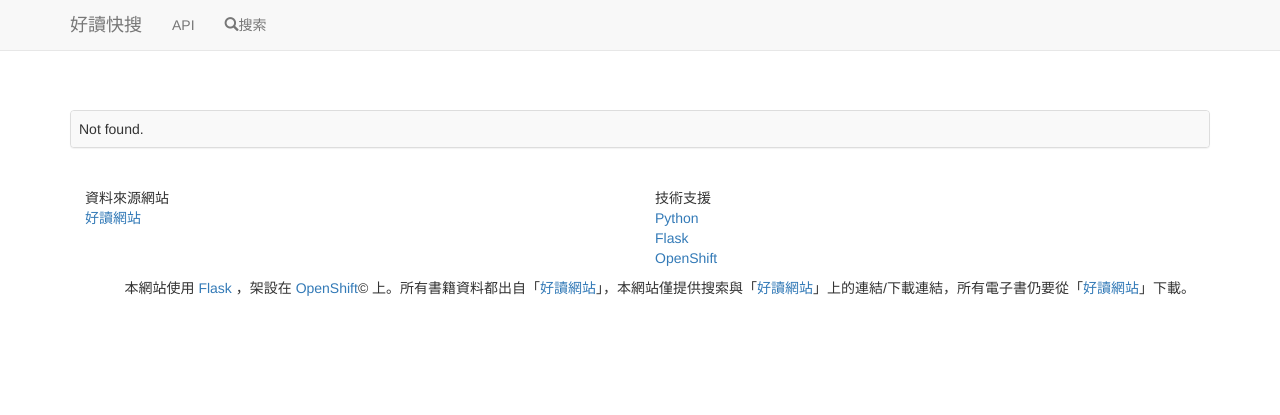
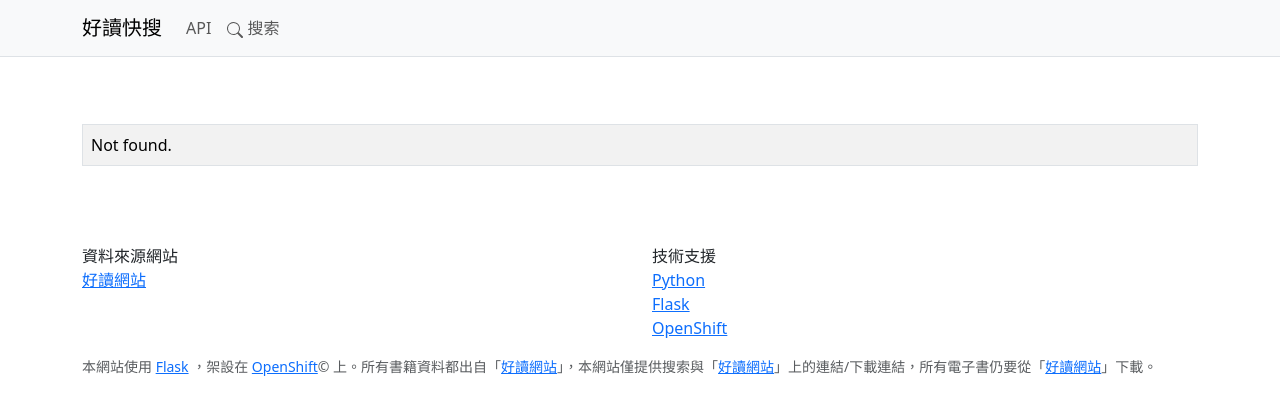
Before and after one commit to elleryq/haodooscraper, a Flask app: page / in a window 1280 px wide. Shown: the top 415 px of the page. Run offline with Flask 3, Linux system fonts and the light colour scheme; some libraries are stand-ins or nearby versions.

Commit message:
Replace Flask-Bootstrap with Bootstrap 5 and drop dead analytics
All Python dependencies were already at their latest releases. The
remaining stale piece was Flask-Bootstrap (last release 2017), which
made every page load Bootstrap 3.3.7 and jQuery 1.12.4, both with
known XSS CVEs.

- Remove Flask-Bootstrap (and its deps dominate, visitor)
- base.html is now a standalone layout loading Bootstrap 5.3.8 from
  jsDelivr with SRI hashes; no jQuery
- Port navbar, search modal, table and pager to Bootstrap 5 classes;
  replace the glyphicon with an inline SVG search icon
- Remove the Universal Analytics snippet (UA was shut down in 2023)
- Fix an unclosed <li> in the footer

Closes #9

Co-Authored-By: Claude Opus 5.5 <noreply@anthropic.com>

```diff
--- a/pyproject.toml
+++ b/pyproject.toml
@@ -9,7 +9,6 @@ dependencies = [
     "cryptography>=46.0",
     "cssselect>=1.3",
     "flask>=3.1",
-    "flask-bootstrap>=3.3.7.1",
     "flask-restx>=1.3",
     "lxml>=6.0",
     "pymysql>=1.1",
--- a/wsgi/routes.py
+++ b/wsgi/routes.py
@@ -2,7 +2,6 @@
 import os
 from flask import Flask, url_for, render_template, request, Blueprint
 from flask.json.provider import DefaultJSONProvider
-from flask_bootstrap import Bootstrap
 from flask_restx import Resource, reqparse
 from werkzeug.datastructures import MultiDict
 from haodooscraper.model import Volume
@@ -49,7 +48,6 @@ app.config['RESTX_JSON'] = {
 
 app.debug = os.environ.get('DEBUG', 'false').lower() in (
     'y', 'yes', 't', 'true', 'on', '1')
-Bootstrap(app)
 app.jinja_env.globals['url_for_other_page'] = url_for_other_page
 
 blueprint = Blueprint('api', __name__, url_prefix='/api')
--- a/wsgi/templates/base.html
+++ b/wsgi/templates/base.html
@@ -1,61 +1,52 @@
-{% extends "bootstrap/base.html" %}
-
 {% import "helper.html" as helper %}
-
-{% block title %}好讀快搜{% endblock %}
-
+<!doctype html>
+<html lang="zh-Hant">
+<head>
 {% block metas %}
-{{super()}}
 <meta charset="utf-8">
+<meta name="viewport" content="width=device-width, initial-scale=1">
 <meta name="google-site-verification" content="uByFwnRBYCok37e41hwiQZI8WQqVz3e3exAx0y1_7Pc" />
 {% endblock %}
-
+<title>{% block title %}好讀快搜{% endblock %}</title>
 {% block styles %}
-{{super()}}
+<link rel="stylesheet" href="https://cdn.jsdelivr.net/npm/bootstrap@5.3.8/dist/css/bootstrap.min.css"
+      integrity="sha384-sRIl4kxILFvY47J16cr9ZwB07vP4J8+LH7qKQnuqkuIAvNWLzeN8tE5YBujZqJLB" crossorigin="anonymous">
 <style>
 body { padding-top: 70px; }
 </style>
 {% endblock %}
-
+</head>
+<body>
 {% block navbar %}
-{{super()}}
-<nav class="navbar navbar-default navbar-fixed-top" role="navigation">
+<nav class="navbar navbar-expand-lg bg-body-tertiary border-bottom fixed-top">
   <div class="container">
-    <!-- Brand and toggle get grouped for better mobile display -->
     <a class="navbar-brand" href="/">好讀快搜</a>
-    <div class="navbar-header">
-        <button type="button" class="navbar-toggle" data-toggle="collapse" data-target=".navbar-collapse">
-            <span class="sr-only">導航</span>
-            <span class="icon-bar"></span>
-            <span class="icon-bar"></span>
-            <span class="icon-bar"></span>
+    <button class="navbar-toggler" type="button" data-bs-toggle="collapse" data-bs-target="#mainNav"
+            aria-controls="mainNav" aria-expanded="false" aria-label="導航">
+      <span class="navbar-toggler-icon"></span>
     </button>
-    </div>
-    <div class="collapse navbar-collapse">
-        <ul class="nav navbar-nav">
-            <li class="nav-item"><a href="/api/">API</a></li>
-        </ul>
-        <ul class="nav navbar-nav">
+    <div class="collapse navbar-collapse" id="mainNav">
+      <ul class="navbar-nav">
+        <li class="nav-item"><a class="nav-link" href="/api/">API</a></li>
         <li class="nav-item">
-                <a class="nav-link" href="#" data-toggle="modal" data-target="#searchModal"><i class="glyphicon glyphicon-search"></i><span class="hidden-lg-up">搜索</span></a>
+          <a class="nav-link" href="#" data-bs-toggle="modal" data-bs-target="#searchModal">{{ helper.search_icon() }} 搜索</a>
         </li>
       </ul>
     </div>
+  </div>
 </nav>
-<div class="modal-search modal fade" id="searchModal" tabindex="-1" role="dialog" aria-labelledby="myModalLabel" style="display: none;" aria-hidden="true">
-  <div class="modal-dialog" role="document">
+<div class="modal fade" id="searchModal" tabindex="-1" aria-labelledby="searchModalLabel" aria-hidden="true">
+  <div class="modal-dialog">
     <div class="modal-content">
       <div class="modal-header">
-        <button type="button" class="close" data-dismiss="modal" aria-label="Close"><span aria-hidden="true">&times;</span></button>
-        <h4 class="modal-title">搜索</h4>
+        <h4 class="modal-title fs-5" id="searchModalLabel">搜索</h4>
+        <button type="button" class="btn-close" data-bs-dismiss="modal" aria-label="Close"></button>
       </div>
       <div class="modal-body">
         <form action="/" method="get" role="search">
           <div class="input-group">
             <input type="text" class="form-control" name="q" value="{{ q }}" placeholder="Search" autocomplete="off" />
-            <span class="input-group-btn">
-              <button class="btn" type="submit"><i class="glyphicon glyphicon-search"></i></button>
-            </span>
+            <button class="btn btn-outline-secondary" type="submit" aria-label="搜索">{{ helper.search_icon() }}</button>
           </div>
         </form>
       </div>
@@ -68,8 +59,7 @@ body { padding-top: 70px; }
 <div class="container">
     {% block page_content %}
     {% endblock %}
-    <div class="row-fluid">
-		<div class="span12 footer">
+    <footer class="row mt-4">
         <div class="col-md-6">
             <ul class="list-unstyled">
                 <li>資料來源網站</li>
@@ -78,32 +68,22 @@ body { padding-top: 70px; }
         </div>
         <div class="col-md-6">
             <ul class="list-unstyled">
-					<li>技術支援<li>
+                <li>技術支援</li>
                 <li><a href="http://www.python.org">Python</a></li>
                 <li><a href="http://flask.pocoo.org">Flask</a></li>
                 <li><a href="http://www.openshift.com">OpenShift</a></li>
             </ul>
         </div>
+        <div class="col-12">
+            <p class="text-body-secondary small">本網站使用 <a href="http://flask.pocoo.org">Flask</a> ，架設在 <a href="http://www.openshift.com">OpenShift</a>© 上。所有書籍資料都出自「<a href="http://www.haodoo.net">好讀網站</a>」，本網站僅提供搜索與「<a href="http://www.haodoo.net">好讀網站</a>」上的連結/下載連結，所有電子書仍要從「<a href="http://www.haodoo.net">好讀網站</a>」下載。</p>
         </div>
-    </div>
-	<div class="row-fluid">
-		<div class="col-md-12">
-            <p class="muted pull-right">本網站使用 <a href="http://flask.pocoo.org">Flask</a> ，架設在 <a href="http://www.openshift.com">OpenShift</a>© 上。所有書籍資料都出自「<a href="http://www.haodoo.net">好讀網站</a>」，本網站僅提供搜索與「<a href="http://www.haodoo.net">好讀網站</a>」上的連結/下載連結，所有電子書仍要從「<a href="http://www.haodoo.net">好讀網站</a>」下載。</p>
-		</div>
-	</div>
+    </footer>
 </div>
 {% endblock %}
 
 {% block scripts %}
-{{super()}}
-<script>
-  (function(i,s,o,g,r,a,m){i['GoogleAnalyticsObject']=r;i[r]=i[r]||function(){
-  (i[r].q=i[r].q||[]).push(arguments)},i[r].l=1*new Date();a=s.createElement(o),
-  m=s.getElementsByTagName(o)[0];a.async=1;a.src=g;m.parentNode.insertBefore(a,m)
-  })(window,document,'script','https://www.google-analytics.com/analytics.js','ga');
-
-  ga('create', 'UA-97150-23', 'auto');
-  ga('send', 'pageview');
-
-</script>
+<script src="https://cdn.jsdelivr.net/npm/bootstrap@5.3.8/dist/js/bootstrap.bundle.min.js"
+        integrity="sha384-FKyoEForCGlyvwx9Hj09JcYn3nv7wiPVlz7YYwJrWVcXK/BmnVDxM+D2scQbITxI" crossorigin="anonymous"></script>
 {% endblock %}
+</body>
+</html>
--- a/wsgi/templates/helper.html
+++ b/wsgi/templates/helper.html
@@ -1,12 +1,18 @@
 {% macro render_pagination(pagination) %}
 <nav aria-label="Page navigation">
-  <ul class="pager">
+  <ul class="pagination justify-content-between">
   {% if pagination.has_prev %}
-    <li><a href="{{ url_for_other_page(pagination.page - 1) }}">上一頁</a></li>
+    <li class="page-item"><a class="page-link" href="{{ url_for_other_page(pagination.page - 1) }}">上一頁</a></li>
+  {% else %}
+    <li class="page-item invisible"><span class="page-link">上一頁</span></li>
   {% endif %}
   {% if pagination.has_next %}
-    <li><a href="{{ url_for_other_page(pagination.page + 1) }}">下一頁</a></li>
+    <li class="page-item"><a class="page-link" href="{{ url_for_other_page(pagination.page + 1) }}">下一頁</a></li>
   {% endif %}
   </ul>
 </nav>
 {% endmacro %}
+
+{% macro search_icon() -%}
+<svg xmlns="http://www.w3.org/2000/svg" width="16" height="16" fill="currentColor" viewBox="0 0 16 16" aria-hidden="true"><path d="M11.742 10.344a6.5 6.5 0 1 0-1.397 1.398h-.001q.044.06.098.115l3.85 3.85a1 1 0 0 0 1.415-1.414l-3.85-3.85a1 1 0 0 0-.115-.1zM12 6.5a5.5 5.5 0 1 1-11 0 5.5 5.5 0 0 1 11 0"/></svg>
+{%- endmacro %}
--- a/wsgi/templates/index.html
+++ b/wsgi/templates/index.html
@@ -3,10 +3,10 @@
 {% import "helper.html" as helper %}
 
 {% block page_content %}
-    <div class="row-fluid">
+    <div>
         {{ helper.render_pagination(pagination) }}
-        <div class="panel panel-default table-responsive">
-            <table class="table table-striped table-bordered">
+        <div class="table-responsive">
+            <table class="table table-striped table-bordered align-middle">
                 {%- for volume in pagination.items() %}
                 <tr>
                     <td>
@@ -16,11 +16,11 @@
                         <a href='{{url_for("home", q=volume.author)}}'>{{ volume.author }}</a>
                     </td>
                     <td class="col-md-3">
-                        <p>
+                        <div class="d-flex flex-wrap gap-1">
                         {%- for ext in volume.exts %}
-                            <a href="{{ ext.link }}" class="btn btn-info">{{ ext.volumetype }}</a>
+                            <a href="{{ ext.link }}" class="btn btn-sm btn-info">{{ ext.volumetype }}</a>
                         {% endfor -%}
-                        </p>
+                        </div>
                     </td>
                 </tr>
                 {% else %}
```
Also changed, not shown: CLAUDE.md (+1 -0 lines), 1 other file. Lines whose indentation alone changed are shown as unchanged.
